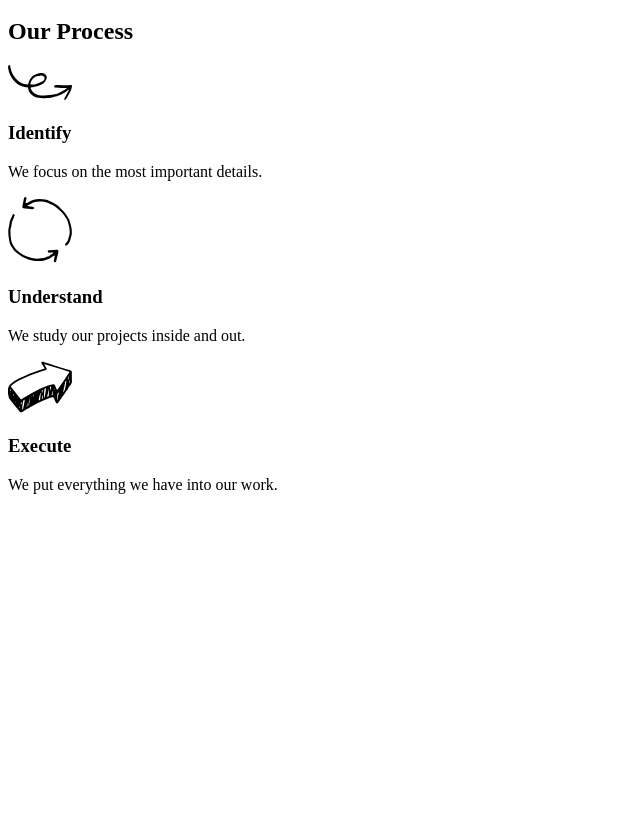
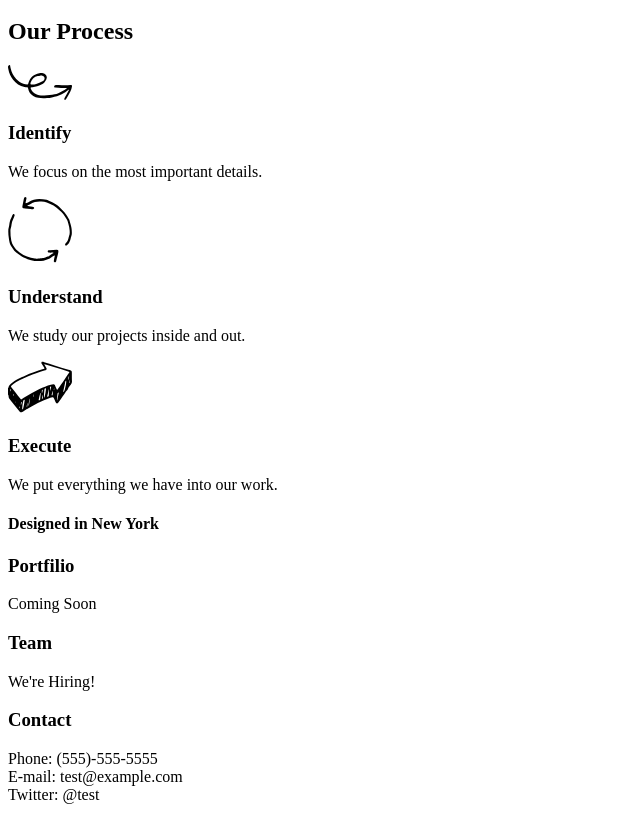
Before and after one commit to jameswaterman/Broadway-Design-Practice, a plain HTML site: page index.html in a window 1280 px wide. Shown: the part 100-920 px from the top of the page, without its empty margins (0-640 px from the left). Before the commit the page ends 800 px from the top, so only its background shows below. Drawn offline with Linux system fonts and the light colour scheme.

Commit message:
Add body of page.

```diff
--- a/index.html
+++ b/index.html
@@ -36,5 +36,28 @@
     	<p>We put everything we have into our work.</p>
     </div>
 
+    <h4>Designed in New York</h4>
+
+    <!-- Portfolio -->
+
+    <div id="portfolio">
+    	<h3>Portfilio</h3>
+    	<p>Coming Soon</p>
+    </div>
+
+    <!-- Team -->
+
+    <div id="team">
+    	<h3>Team</h3>
+    	<p>We're Hiring!</p>
+    </div>
+
+    <!-- Contact -->
+
+    <div id="contact">
+    	<h3>Contact</h3>
+    	<p>Phone: (555)-555-5555<br>E-mail: test@example.com<br>Twitter: @test</p>
+    </div>
+
 </body>
 </html>
```
